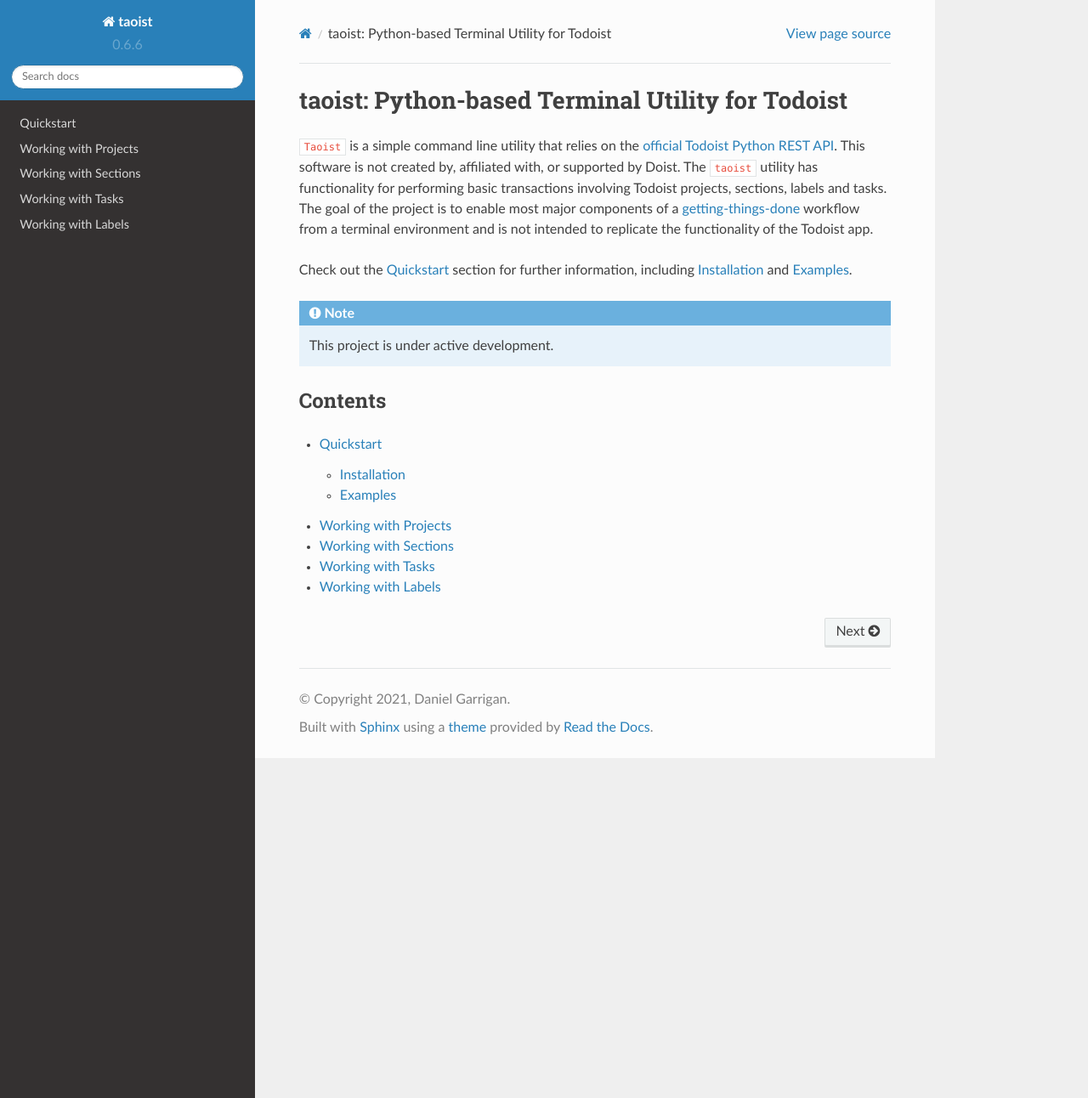
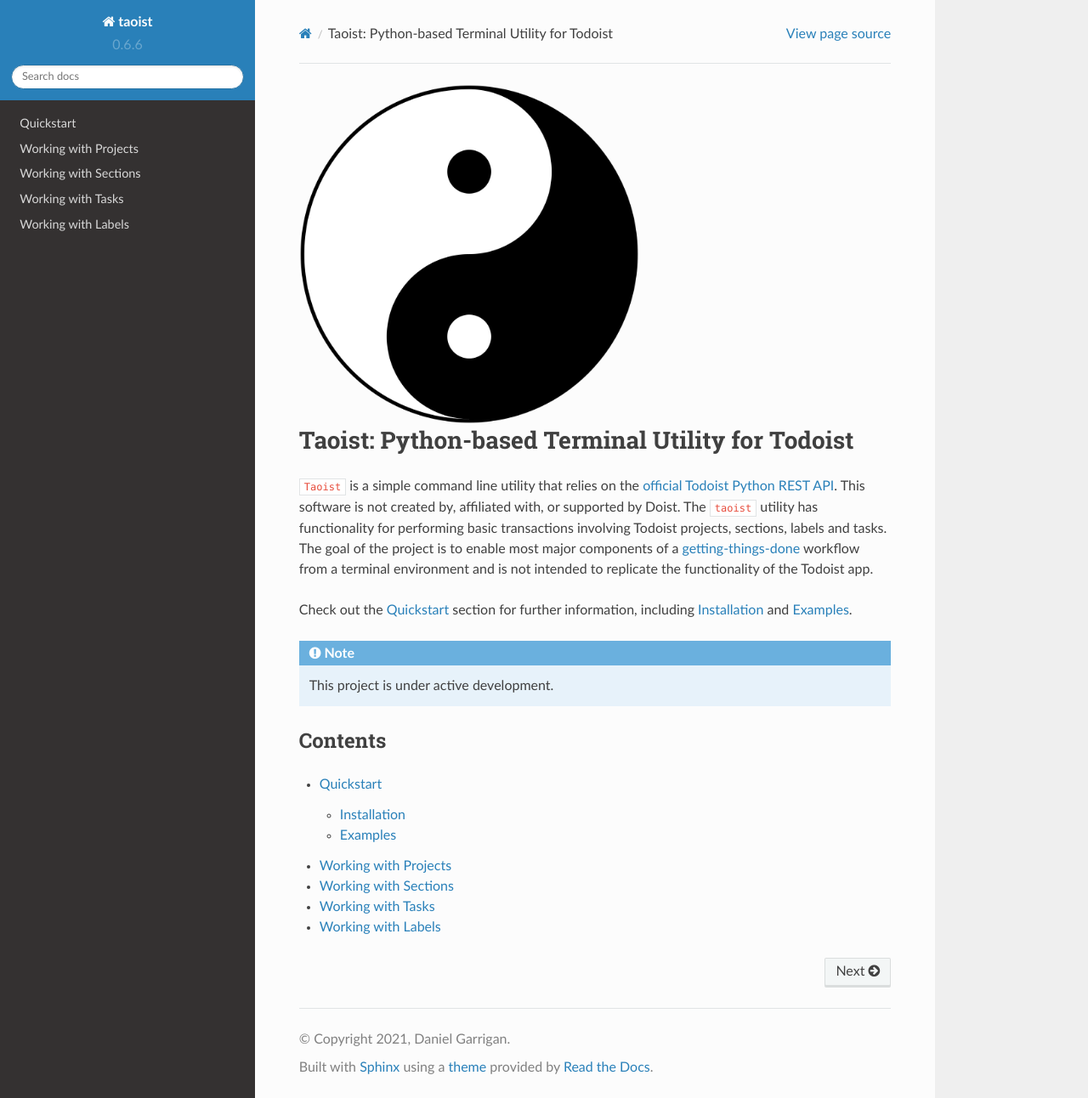
Before and after one commit to popgendad/taoist, a Sphinx documentation site: the page built from docs/source/index.rst, in a window 1280 px wide and 1292 px high. Shown: the whole window at 85% size. Built offline with Sphinx 7.4.7 and the Read the Docs theme 2.0.0, drawn with Linux system fonts in a browser that asks for light colours.

Commit message:
Add taijitu image

```diff
--- a/docs/source/index.rst
+++ b/docs/source/index.rst
@@ -1,4 +1,8 @@
-taoist: Python-based Terminal Utility for Todoist
+.. image:: images/taijitu.png
+   :width: 400
+
+
+Taoist: Python-based Terminal Utility for Todoist
 =================================================
 
 ``Taoist`` is a simple command line utility that relies on the
```
Also changed, not shown: docs/source/images/taijitu.png (added).
